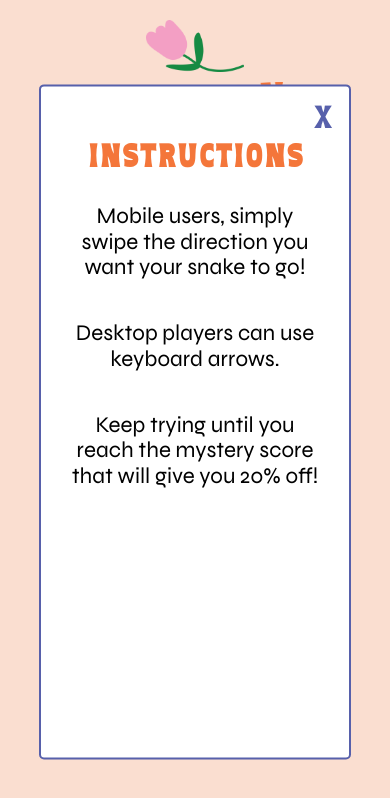
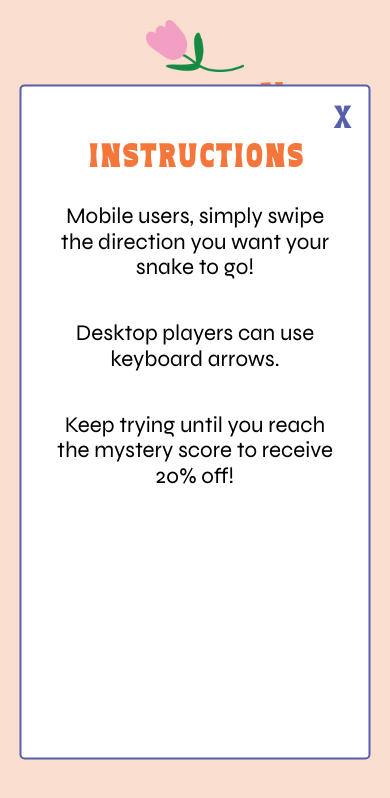
Before and after one commit to kentaylor92/flora, a React (Create React App) app: page / in a window 390 px wide. Shown: the top 798 px of the page. Built offline with nearby package versions, Linux system fonts and the light colour scheme.

Commit message:
mobile styles and copy change

```diff
--- a/src/App.js
+++ b/src/App.js
@@ -21,7 +21,7 @@ const App = () => {
         <h3>Instructions</h3>
         <p>Mobile users, simply swipe the direction you want your snake to go!</p>
         <p>Desktop players can use keyboard arrows.</p>
-        <p>Keep trying until you reach the mystery score that will give you 20% off! </p>
+        <p>Keep trying until you reach the mystery score to receive 20% off! </p>
       </div>
       <img className="mobile-top-img" src="/assets/tambayan-mobile-top-flower-x2.png"></img>
       <img className="logo" src="/assets/logo-orange.png" alt="Tambayan by Paraluman Flora logo"></img>
--- a/src/App.scss
+++ b/src/App.scss
@@ -102,7 +102,7 @@ canvas {
     display: none;
     animation: fadein 0.3s ease-in-out;
     @media (max-width: 750px) {
-      width: 80%;
+      width: 90%;
       height: 80%;
       z-index: 1000;
     }
@@ -185,7 +185,7 @@ canvas {
       display: block;
       max-width: 20%;
       margin: 0 auto;
-      padding-top: 30px;
+      padding-top: 10px;
     }
   }
 
```
Also changed, not shown: 1 other file (tests, documents, lock files or other folders).
